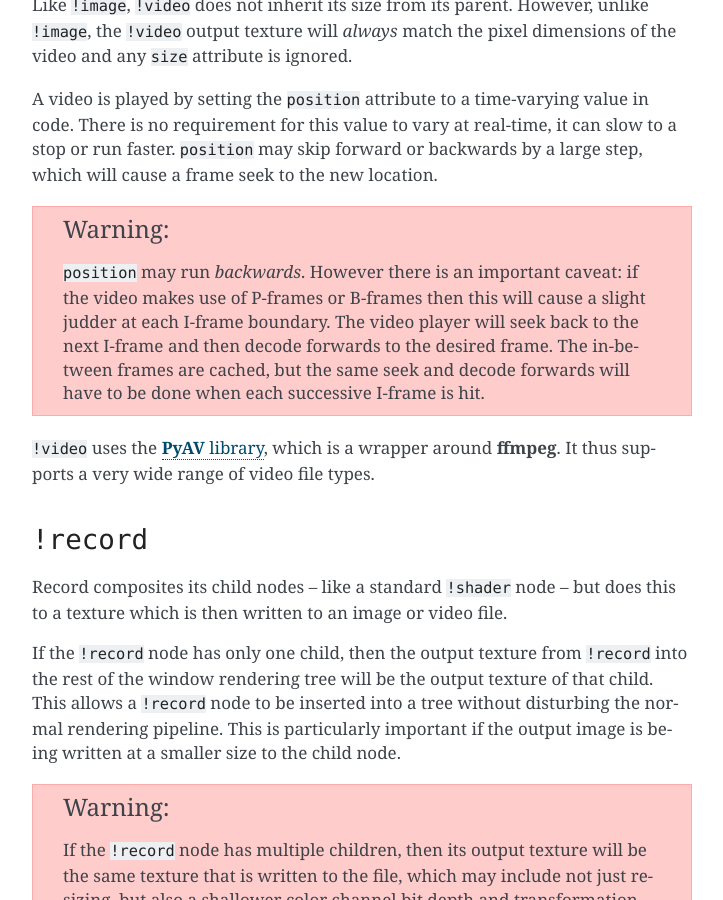
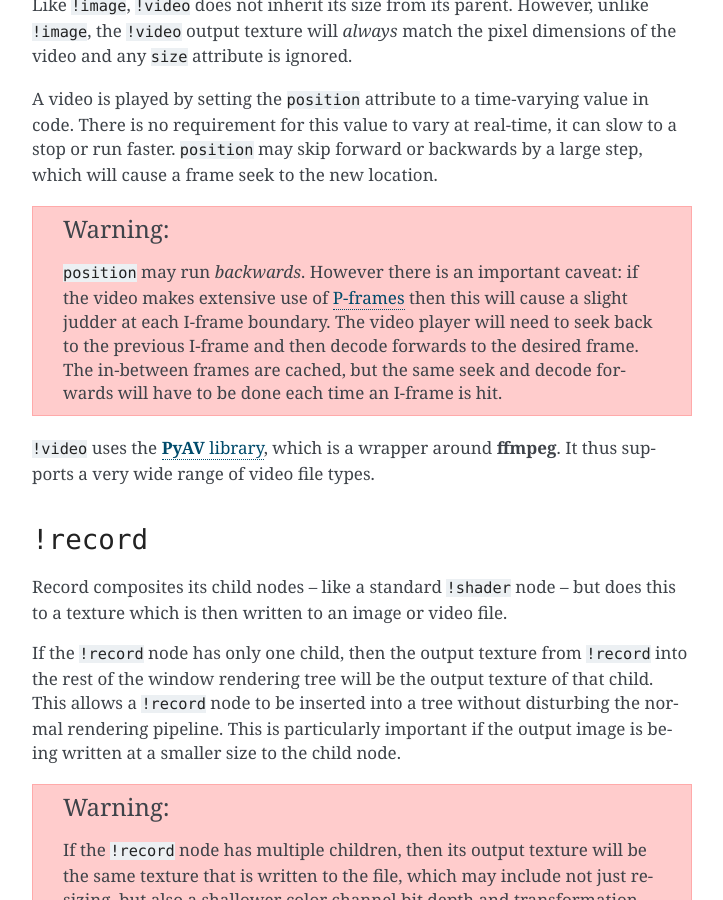
Before and after one commit to jonathanhogg/flitter, a Sphinx documentation site: the page built from docs/windows.md, in a window 1280 px wide and 900 px high, scrolled down 7229 px. Shown: the whole window, without its empty margins (388-1111 px from the left). Built offline with Sphinx 7.4.7, drawn with Linux system fonts in a browser that asks for light colours.

Commit message:
Better explanation of playing videos in reverse

```diff
--- a/docs/windows.md
+++ b/docs/windows.md
@@ -325,11 +325,12 @@ large step, which will cause a frame seek to the new location.
 
 :::{warning}
 `position` may run *backwards*. However there is an important caveat: if the
-video makes use of P-frames or B-frames then this will cause a slight judder at
-each I-frame boundary. The video player will seek back to the next I-frame
-and then decode forwards to the desired frame. The in-between frames are cached,
-but the same seek and decode forwards will have to be done when each successive
-I-frame is hit.
+video makes extensive use of
+[P-frames](https://en.wikipedia.org/wiki/Video_compression_picture_types) then
+this will cause a slight judder at each I-frame boundary. The video player will
+need to seek back to the previous I-frame and then decode forwards to the
+desired frame. The in-between frames are cached, but the same seek and decode
+forwards will have to be done each time an I-frame is hit.
 :::
 
 `!video` uses the [**PyAV** library](https://pyav.org), which is a wrapper
```
